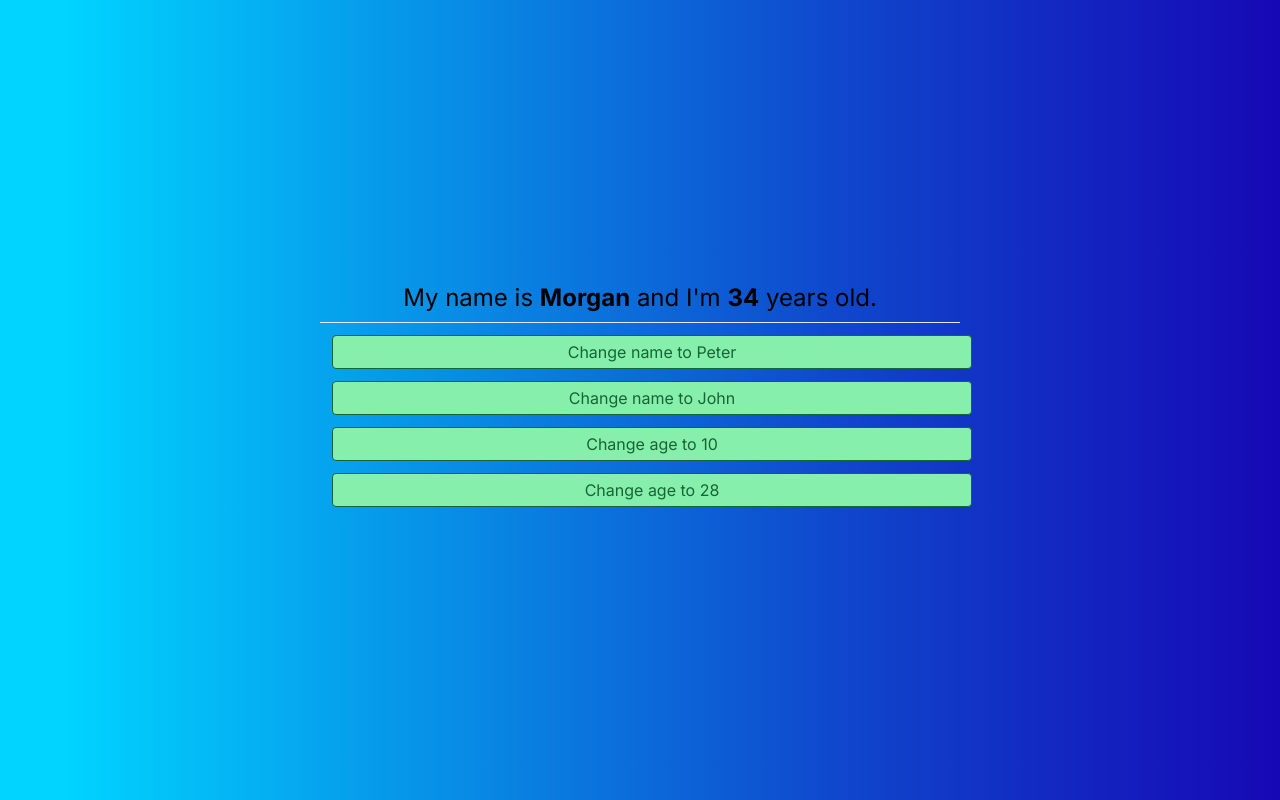
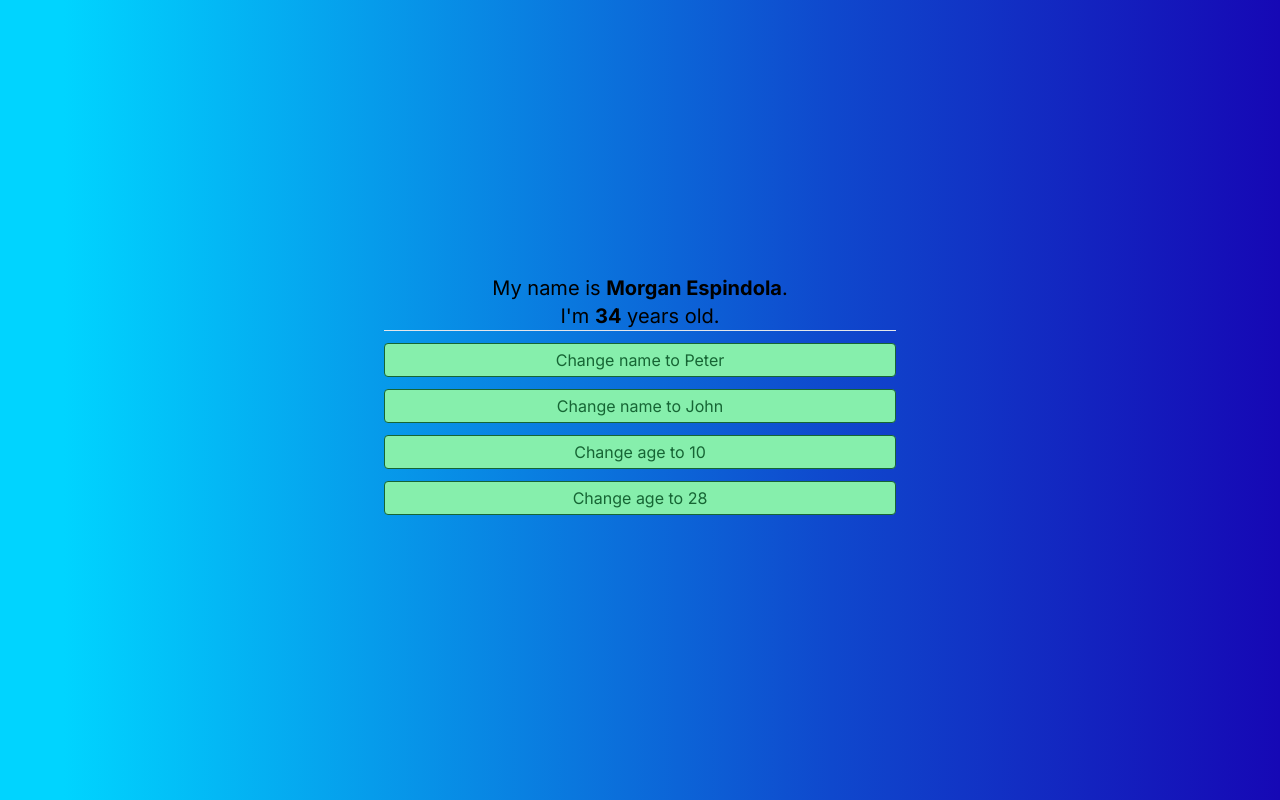
Before and after one commit to mspdl/reactjs-first_project, a Next.js app: page / in a window 1280 px wide. Built offline with nearby package versions, Linux system fonts and the light colour scheme.

Commit message:
Right way of using useEffect

```diff
--- a/src/components/EffectExample.tsx
+++ b/src/components/EffectExample.tsx
@@ -1,40 +1,40 @@
-import { useEffect, useState } from "react";
+import { useState } from "react";
 
 const EffectExample = () => {
-  const [name, setName] = useState("Morgan");
+  const [firstName, setFirstName] = useState("Morgan");
+  const [lastName, setLastName] = useState("Espindola");
   const [age, setAge] = useState(34);
 
-  useEffect(() => {
-    console.log("Activated useEffect com EffectExample component.");
-  }, [age]);
+  const fullName = `${firstName} ${lastName}`;
 
   return (
-    <div className="w-[50%]">
-      <div className="mb-2 text-center text-2xl">
-        My name is <span className="font-bold">{name}</span> and I'm{" "}
-        <b>{age}</b> years old.
-      </div>
+    <div className="w-[40%]">
+      <p className="text-center text-xl">
+        My name is <b>{fullName}</b>.
+        <br />
+        I'm <b>{age}</b> year{age > 1 ? "s" : ""} old.
+      </p>
       <hr />
       <button
-        className="w-full border border-green-800 m-3 p-1 rounded block bg-green-300 text-green-800"
-        onClick={() => setName("Peter")}
+        className="w-full border border-green-800 my-3 p-1 rounded block bg-green-300 text-green-800"
+        onClick={() => setFirstName("Peter")}
       >
         Change name to Peter
       </button>
       <button
-        className="w-full border border-green-800 m-3 p-1 rounded block bg-green-300 text-green-800"
-        onClick={() => setName("John")}
+        className="w-full border border-green-800 my-3 p-1 rounded block bg-green-300 text-green-800"
+        onClick={() => setFirstName("John")}
       >
         Change name to John
       </button>
       <button
-        className="w-full border border-green-800 m-3 p-1 rounded block bg-green-300 text-green-800"
+        className="w-full border border-green-800 my-3 p-1 rounded block bg-green-300 text-green-800"
         onClick={() => setAge(10)}
       >
         Change age to 10
       </button>
       <button
-        className="w-full border border-green-800 m-3 p-1 rounded block bg-green-300 text-green-800"
+        className="w-full border border-green-800 my-3 p-1 rounded block bg-green-300 text-green-800"
         onClick={() => setAge(28)}
       >
         Change age to 28
```
